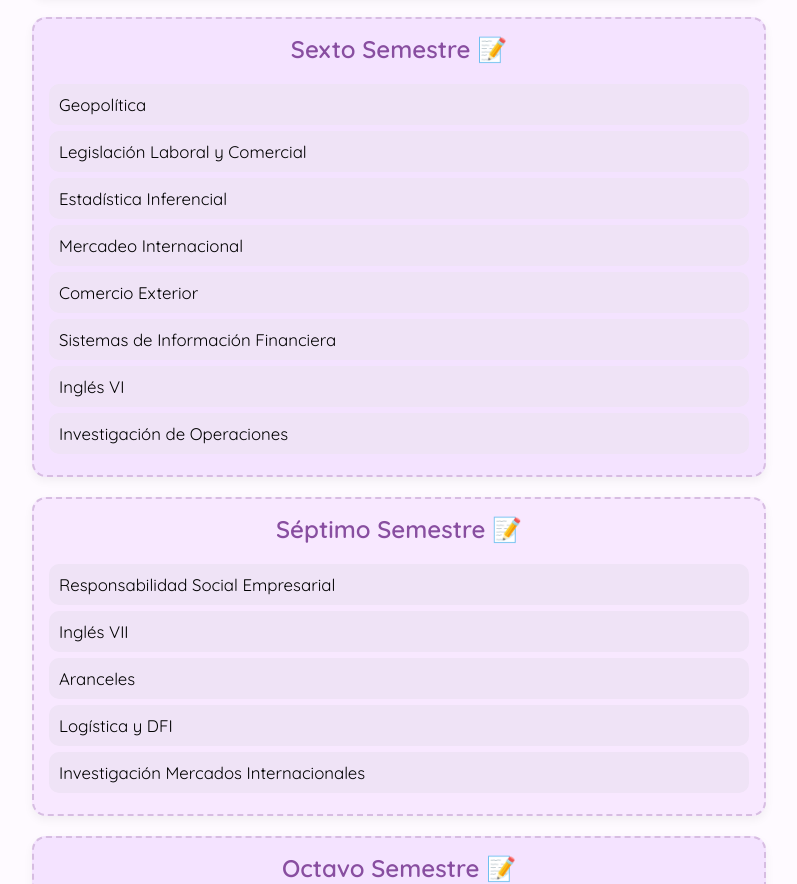
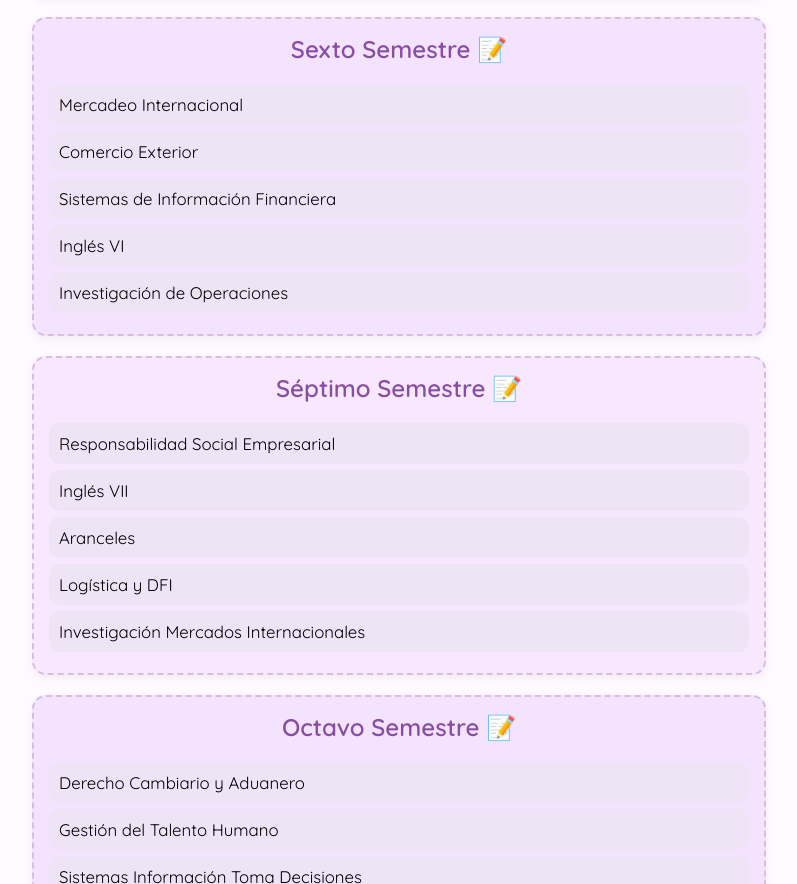
Before and after one commit to Yure0021/Pensum, a plain HTML site: page index.html in a window 1280 px wide. Shown: the part 2011-2895 px from the top of the page, without its empty margins (241-1038 px from the left). Drawn offline with Linux system fonts and the light colour scheme.

Commit message:
Update index.html

```diff
--- a/index.html
+++ b/index.html
@@ -143,9 +143,6 @@
         "Estadística Inferencial"
       ],
       "Sexto Semestre": [
-        "Geopolítica",
-        "Legislación Laboral y Comercial",
-        "Estadística Inferencial",
         "Mercadeo Internacional",
         "Comercio Exterior",
         "Sistemas de Información Financiera",
```
